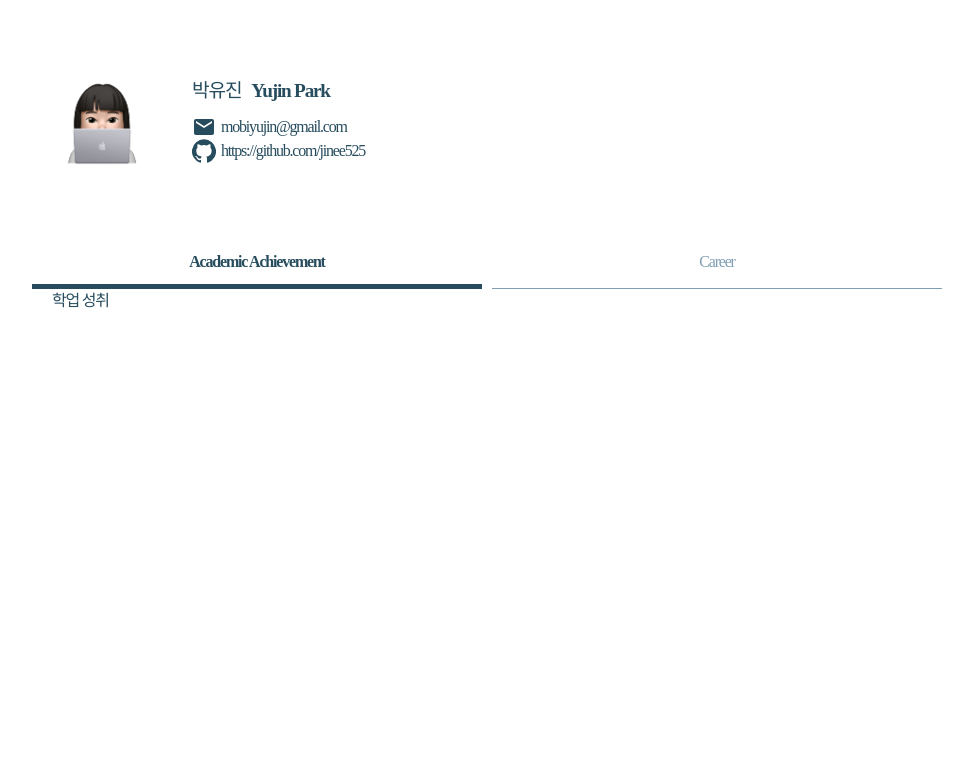
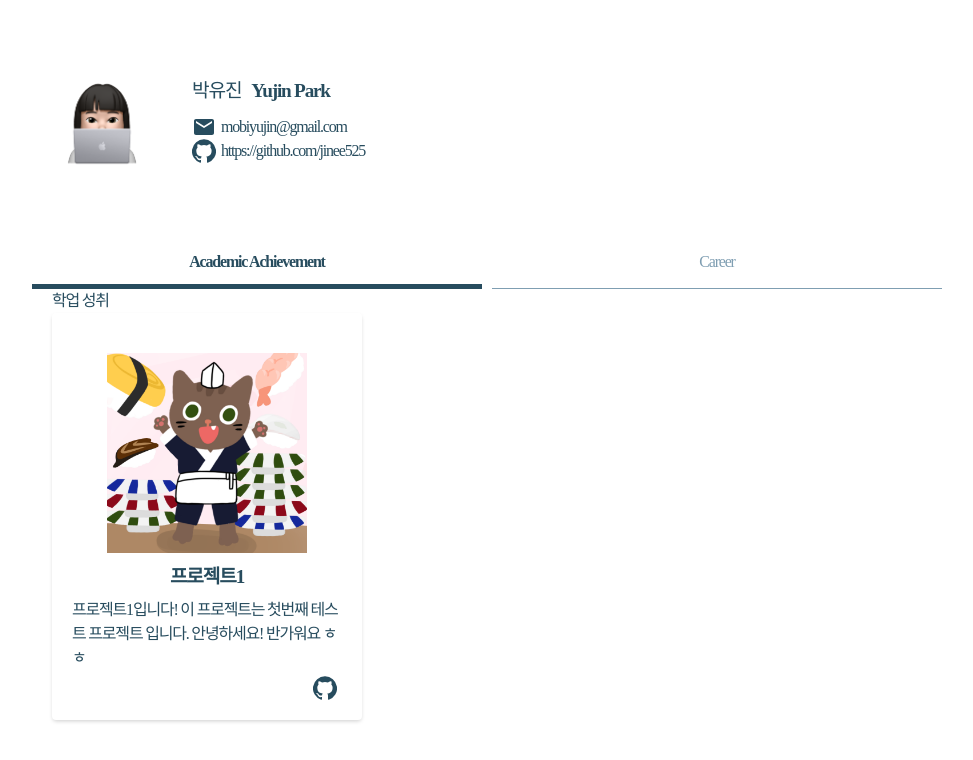
Before and after one commit to jinee525/jinee525.github.io, a React (Create React App) app: page / in a window 1280 px wide. Shown: the top 760 px of the page, without its empty margins (148-1121 px from the left). Built offline with nearby package versions, Linux system fonts and the light colour scheme; a web font is replaced by a local one.

Commit message:
make projectCard

```diff
--- a/src/component/AcademicAchievement.js
+++ /dev/null
@@ -1,8 +0,0 @@
-import React, { useState, useRef } from 'react';
-import styled from 'styled-components';
-
-const AcademicAchievement = () => {
-  return <div>학업 성취</div>;
-};
-
-export default AcademicAchievement;
--- /dev/null
+++ b/src/component/ProjectCard.js
@@ -0,0 +1,89 @@
+import React from 'react';
+import styled from 'styled-components';
+import GitHubIcon from '@material-ui/icons/GitHub';
+
+const FlickerItem = styled.div`
+  width: 270px;
+  border: 0px;
+  box-shadow: none;
+  overflow: visible;
+  display: flex;
+  flex-direction: column;
+  margin-bottom: 10px;
+  border-radius: 4px;
+  padding-bottom: 17px;
+`;
+
+const CustomCard = styled.div`
+  width: 270px;
+  display: flex;
+  flex-direction: column;
+  align-items: center;
+  height: auto;
+  justify-content: space-between;
+  box-shadow: 0px 2px 4px -1px rgb(0 0 0 / 20%);
+  border-radius: 4px;
+  padding: 40px 20px 20px;
+`;
+
+const IconWrapper = styled.div`
+  display: flex;
+  margin-right: 5px;
+  align-self: flex-end;
+`;
+
+const ContentWrapper = styled.div`
+  display: flex;
+  flex-direction: column;
+  align-items: center;
+
+  .title {
+    margin-top: 10px;
+    font-size: larger;
+    font-weight: bold;
+  }
+  .desc {
+    margin: 6px 0px;
+  }
+`;
+
+const ImgWrapper = styled.div`
+  position: relative;
+  overflow: hidden;
+  width: 200px;
+  height: 200px;
+`;
+
+const Img = styled.img`
+  max-width: 100%;
+`;
+
+const ProjectCard = (props) => {
+  const { item: projects } = props;
+  const { id, data } = projects;
+  const { thumbnail, title, desc, link } = data;
+
+  // move to each blog
+  const handleClick = (link) => {
+    return window.open(link);
+  };
+
+  return (
+    <FlickerItem key={id} onClick={() => handleClick(link)}>
+      <CustomCard>
+        <ContentWrapper>
+          <ImgWrapper>
+            <Img src={thumbnail} alt="profile-image" />
+          </ImgWrapper>
+          <span className="title">{title}</span>
+          <span className="desc">{desc}</span>
+        </ContentWrapper>
+        <IconWrapper>
+          <GitHubIcon />
+        </IconWrapper>
+      </CustomCard>
+    </FlickerItem>
+  );
+};
+
+export default ProjectCard;
--- /dev/null
+++ b/src/container/Academic/AcademicAchievementContainer.js
@@ -0,0 +1,22 @@
+import React from 'react';
+import styled from 'styled-components';
+import { Grid } from '@material-ui/core';
+import ProjectCard from '../../component/ProjectCard';
+import { projects } from '../../data/projects';
+const Wrapper = styled.div``;
+const Section = styled.div``;
+
+const AcademicAchievementContainer = () => {
+  return (
+    <Wrapper>
+      학업 성취
+      <Section>
+        <Grid item key={projects.id}>
+          <ProjectCard item={projects} />
+        </Grid>
+      </Section>
+    </Wrapper>
+  );
+};
+
+export default AcademicAchievementContainer;
--- a/src/component/Careers.js
+++ b/src/container/Career/CareersContainer.js
@@ -1,8 +1,8 @@
 import React, { useState, useRef } from 'react';
 import styled from 'styled-components';
 
-const Careers = () => {
+const CareersContainer = () => {
   return <div>커리어</div>;
 };
 
-export default Careers;
+export default CareersContainer;
--- a/src/container/MyWorksContainer.js
+++ b/src/container/MyWorksContainer.js
@@ -3,8 +3,8 @@ import styled from 'styled-components';
 
 import MyWorksTabs from './MyWorksTabs';
 import MyWorksTabContents from './MyWorksTabContents';
-import AcademicAchievement from '../component/AcademicAchievement';
-import Careers from '../component/Careers';
+import AcademicAchievementContainer from './Academic/AcademicAchievementContainer';
+import CareersContainer from './Career/CareersContainer';
 
 const MyWorksContainer = () => {
   const TabEl = useRef();
@@ -16,10 +16,10 @@ const MyWorksContainer = () => {
         <MyWorksTabs currentTabValue={currentTabValue} handleTabValue={setCurrentTabValue} />
       </div>
       <MyWorksTabContents value={currentTabValue} index={0}>
-        <AcademicAchievement></AcademicAchievement>
+        <AcademicAchievementContainer></AcademicAchievementContainer>
       </MyWorksTabContents>
       <MyWorksTabContents value={currentTabValue} index={1}>
-        <Careers></Careers>
+        <CareersContainer></CareersContainer>
       </MyWorksTabContents>
     </div>
   );
--- /dev/null
+++ b/src/data/projects.js
@@ -0,0 +1,13 @@
+import ProjectSushiStack from './img/스시스택.png';
+
+const projects = {
+  id: 1,
+  data: {
+    thumbnail: ProjectSushiStack,
+    title: '프로젝트1',
+    desc: '프로젝트1입니다! 이 프로젝트는 첫번째 테스트 프로젝트 입니다. 안녕하세요! 반가워요 ㅎㅎ',
+    link: '',
+  },
+};
+
+export { projects };
```
Also changed, not shown: src/data/img/스시스택.png (added).
